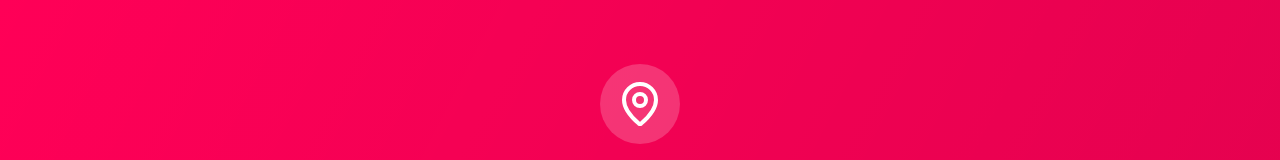
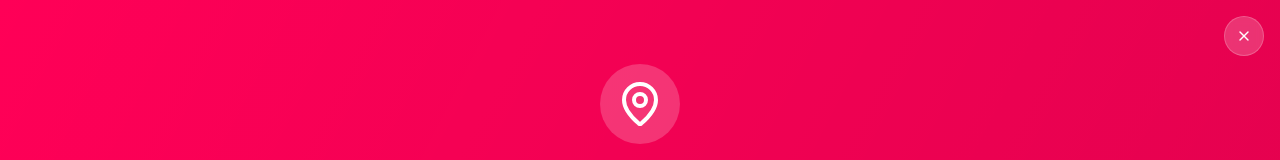
Before and after one commit to Reinaldocouto/estaciona-ai-hub, a React (Vite) app: page /documentation in a window 1280 px wide. Shown: the top 160 px of the page. Built offline with nearby package versions, Linux system fonts and the light colour scheme.

Commit message:
Add close button to documentation

```diff
--- a/src/pages/Documentation.tsx
+++ b/src/pages/Documentation.tsx
@@ -1,4 +1,5 @@
 import React, { useState } from 'react';
+import { useNavigate } from 'react-router-dom';
 import { Container } from '@/components/ui/container';
 import { Button } from '@/components/ui/button';
 import { Badge } from '@/components/ui/badge';
@@ -15,11 +16,13 @@ import {
   Shield,
   BarChart3,
   Rocket,
-  Database
+  Database,
+  X
 } from 'lucide-react';
 import { Collapsible, CollapsibleContent, CollapsibleTrigger } from '@/components/ui/collapsible';
 
 const Documentation: React.FC = () => {
+  const navigate = useNavigate();
   const [openSections, setOpenSections] = useState<Record<number, boolean>>({
     1: true // Primeira seção aberta por padrão
   });
@@ -230,6 +233,18 @@ const Documentation: React.FC = () => {
 
   return (
     <div className="min-h-screen bg-gradient-to-br from-primary via-primary/90 to-primary/80">
+      {/* Close Button */}
+      <div className="fixed top-4 right-4 z-50">
+        <Button
+          onClick={() => navigate('/')}
+          variant="ghost"
+          size="icon"
+          className="bg-white/20 backdrop-blur-sm hover:bg-white/30 text-white border border-white/20 rounded-full"
+        >
+          <X className="h-6 w-6" />
+        </Button>
+      </div>
+
       {/* Hero Section */}
       <div className="relative overflow-hidden">
         <Container className="py-16 text-center text-white">
```
